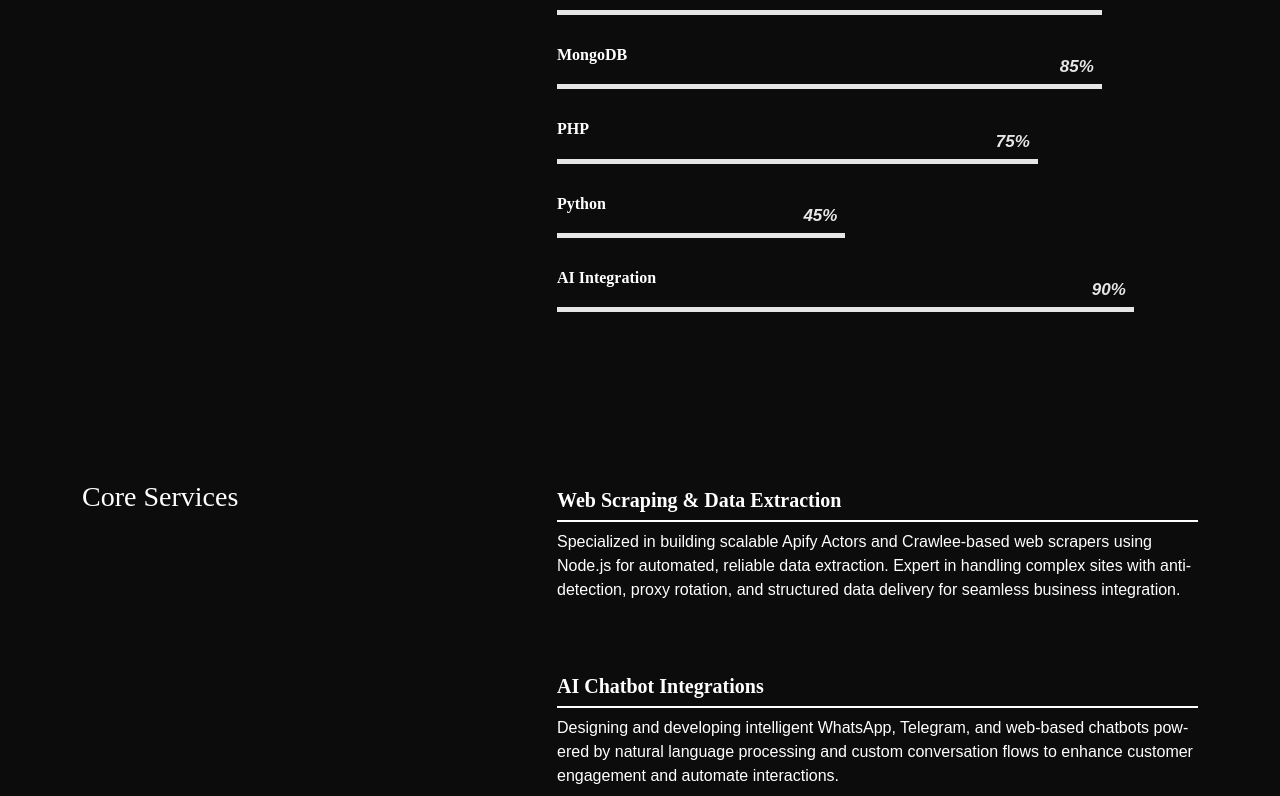
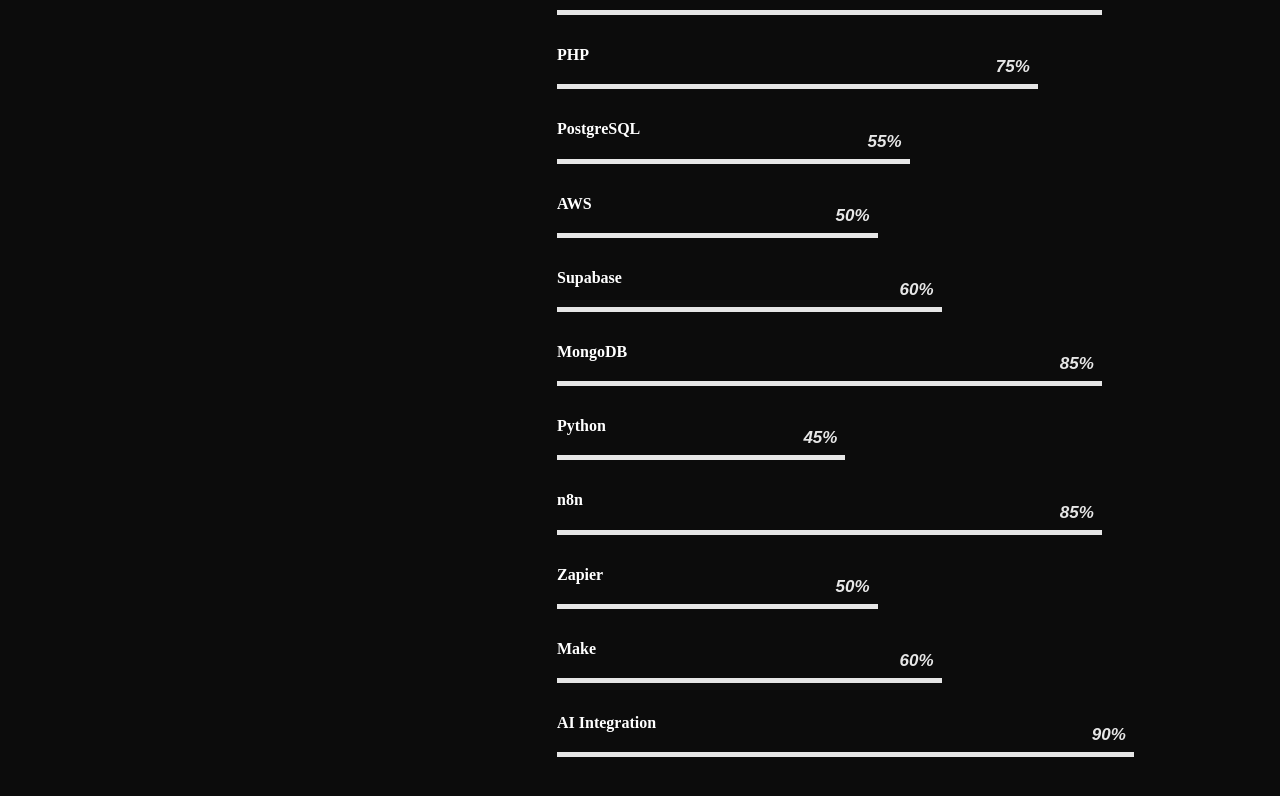
Before and after one commit to salimuddin07/my-portfolio-master, a React (Create React App) app: page /about in a window 1280 px wide. Shown: the part 984-1780 px from the top of the page. Built offline with nearby package versions, Linux system fonts and the light colour scheme; the HTML template or start-up script is replaced by a standard one.

Commit message:
Add new skills to the portfolio: include PostgreSQL, AWS, Supabase, n8n, Zapier, and Make

```diff
--- a/src/content_option.js
+++ b/src/content_option.js
@@ -54,16 +54,40 @@
         value: 85,
     },
     {
+        name: "PHP",
+        value: 75,
+    },
+    {
+        name: "PostgreSQL",
+        value: 55,
+    },
+    {
+        name: "AWS",
+        value: 50,
+    },
+    {
+        name: "Supabase",
+        value: 60,
+    },
+    {
         name: "MongoDB",
         value: 85,
     },
     {
-        name: "PHP",
-        value: 75,
+        name: "Python",
+        value: 45,
     },
     {
-        name: "Python",
-        value: 45,
+        name: "n8n",
+        value: 85,
+    },
+    {
+        name: "Zapier",
+        value: 50,
+    },
+    {
+        name: "Make",
+        value: 60,
     },
     {
         name: "AI Integration",
```
